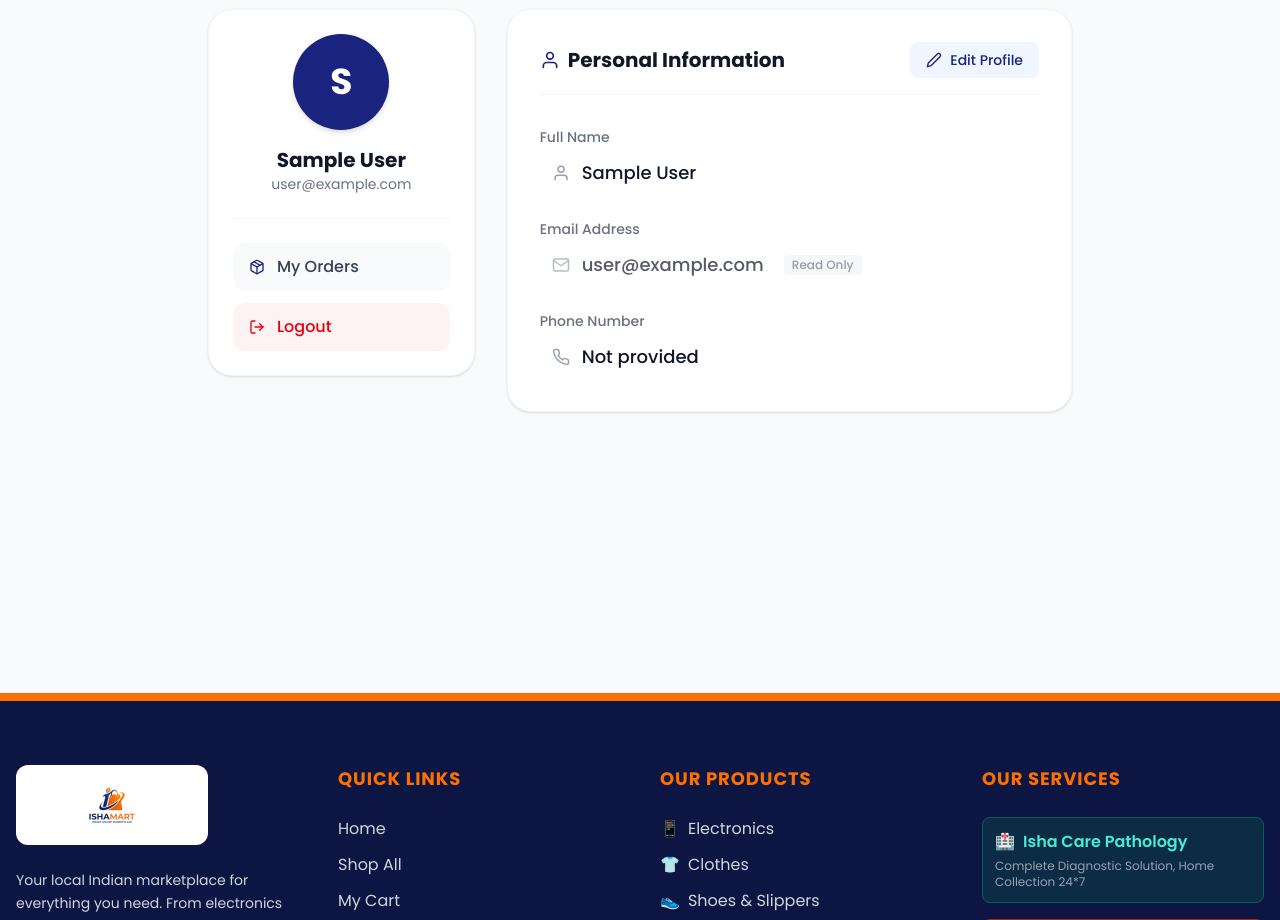
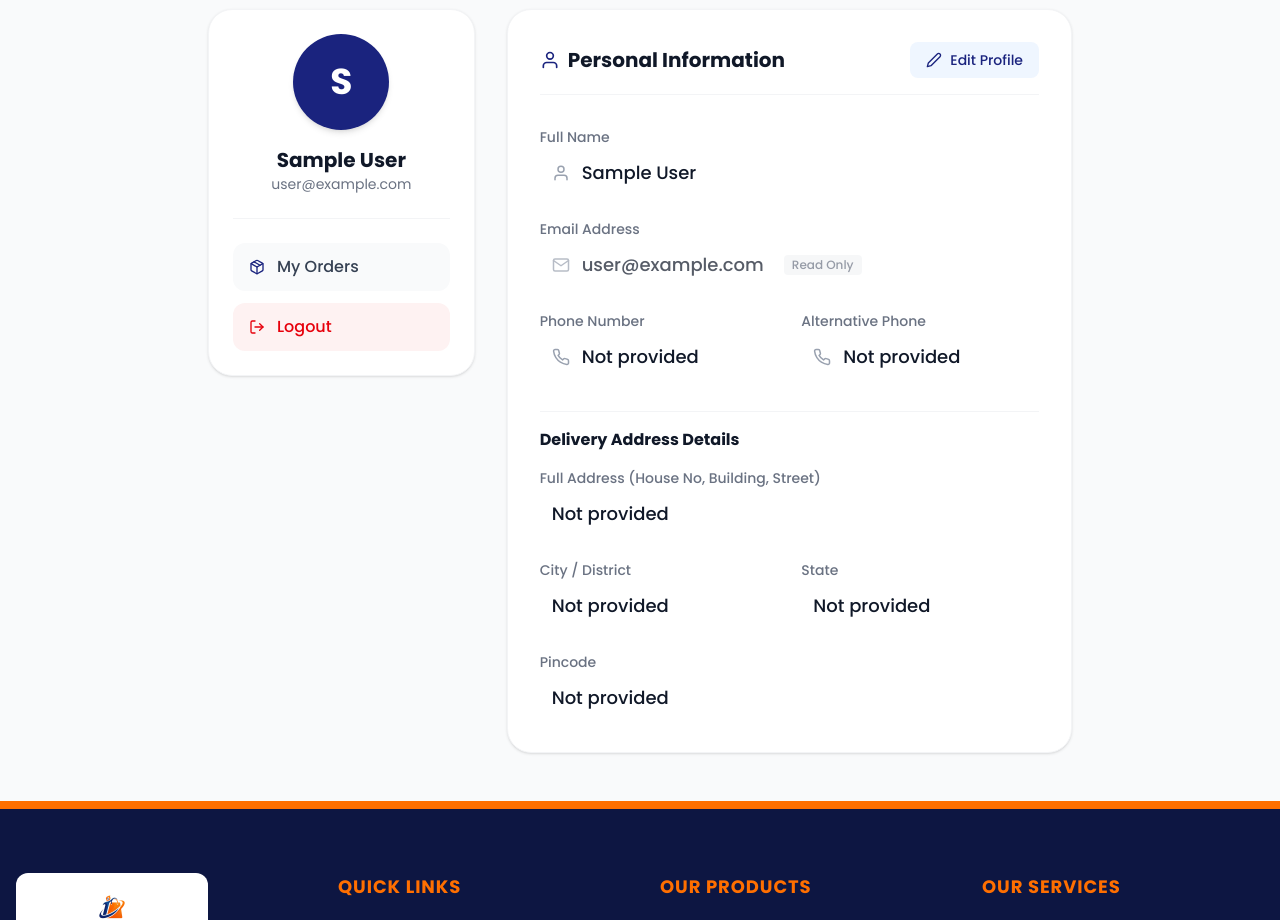
Before and after one commit to bloodydady/Ishamart, a Next.js app: page /profile in a window 1280 px wide. Shown: the part 260-1180 px from the top of the page. Built offline with nearby package versions, Linux system fonts and the light colour scheme; no server answers; the database is empty; sample sign-in values are in the browser's storage.

Commit message:
Update user profile to include full delivery details and prefill checkout

```diff
--- a/app/checkout/page.js
+++ b/app/checkout/page.js
@@ -39,6 +39,9 @@ export default function CheckoutPage() {
         ...prev,
         name: userProfile.name || '',
         phone: userProfile.phone || '',
+        address: userProfile.address || '',
+        city: userProfile.city || '',
+        pincode: userProfile.pincode || '',
       }));
     } else if (user) {
       setFormData(prev => ({
--- a/app/profile/page.js
+++ b/app/profile/page.js
@@ -15,7 +15,7 @@ export default function ProfilePage() {
   const { user, userProfile, loading, refreshProfile } = useAuth();
 
   const [isEditing, setIsEditing] = useState(false);
-  const [formData, setFormData] = useState({ name: '', phone: '' });
+  const [formData, setFormData] = useState({ name: '', phone: '', altPhone: '', address: '', city: '', state: '', pincode: '' });
   const [isSaving, setIsSaving] = useState(false);
   const [mounted, setMounted] = useState(false);
 
@@ -33,12 +33,22 @@ export default function ProfilePage() {
     if (userProfile) {
       setFormData({
         name: userProfile.name || '',
-        phone: userProfile.phone || ''
+        phone: userProfile.phone || '',
+        altPhone: userProfile.altPhone || '',
+        address: userProfile.address || '',
+        city: userProfile.city || '',
+        state: userProfile.state || '',
+        pincode: userProfile.pincode || ''
       });
     } else if (user) {
       setFormData({
         name: user.displayName || '',
-        phone: ''
+        phone: '',
+        altPhone: '',
+        address: '',
+        city: '',
+        state: '',
+        pincode: ''
       });
     }
   }, [userProfile, user]);
@@ -142,8 +152,8 @@ export default function ProfilePage() {
                 )}
               </div>
 
-              <div className="space-y-6">
-                <div>
+              <div className="grid grid-cols-1 md:grid-cols-2 gap-6">
+                <div className="col-span-1 md:col-span-2">
                   <label className="block text-sm font-medium text-gray-500 mb-1">Full Name</label>
                   {isEditing ? (
                     <div className="relative">
@@ -164,7 +174,7 @@ export default function ProfilePage() {
                   )}
                 </div>
 
-                <div>
+                <div className="col-span-1 md:col-span-2">
                   <label className="block text-sm font-medium text-gray-500 mb-1">Email Address</label>
                   <div className="text-lg font-medium text-gray-900 px-3 py-2 flex items-center gap-3 opacity-70">
                     <FiMail className="text-gray-400" /> {user.email}
@@ -193,6 +203,97 @@ export default function ProfilePage() {
                     </div>
                   )}
                 </div>
+
+                <div>
+                  <label className="block text-sm font-medium text-gray-500 mb-1">Alternative Phone</label>
+                  {isEditing ? (
+                    <div className="relative">
+                      <div className="absolute inset-y-0 left-0 pl-3 flex items-center pointer-events-none">
+                        <FiPhone className="text-gray-400" />
+                      </div>
+                      <input
+                        type="tel"
+                        value={formData.altPhone}
+                        onChange={(e) => setFormData({...formData, altPhone: e.target.value})}
+                        className="pl-10 w-full px-4 py-2.5 rounded-xl border border-[var(--color-primary)] focus:ring-2 focus:ring-[var(--color-primary)] outline-none bg-blue-50/30"
+                        placeholder="Optional"
+                      />
+                    </div>
+                  ) : (
+                    <div className="text-lg font-medium text-gray-900 px-3 py-2 flex items-center gap-3">
+                      <FiPhone className="text-gray-400" /> {userProfile?.altPhone || 'Not provided'}
+                    </div>
+                  )}
+                </div>
+
+                <div className="col-span-1 md:col-span-2 pt-4 border-t border-gray-100 mt-2">
+                  <h4 className="font-bold text-gray-900 mb-4">Delivery Address Details</h4>
+                  <label className="block text-sm font-medium text-gray-500 mb-1">Full Address (House No, Building, Street)</label>
+                  {isEditing ? (
+                    <textarea
+                      rows="3"
+                      value={formData.address}
+                      onChange={(e) => setFormData({...formData, address: e.target.value})}
+                      className="w-full px-4 py-2.5 rounded-xl border border-[var(--color-primary)] focus:ring-2 focus:ring-[var(--color-primary)] outline-none bg-blue-50/30 resize-none"
+                      placeholder="Enter full address"
+                    ></textarea>
+                  ) : (
+                    <div className="text-lg font-medium text-gray-900 px-3 py-2">
+                      {userProfile?.address || 'Not provided'}
+                    </div>
+                  )}
+                </div>
+
+                <div>
+                  <label className="block text-sm font-medium text-gray-500 mb-1">City / District</label>
+                  {isEditing ? (
+                    <input
+                      type="text"
+                      value={formData.city}
+                      onChange={(e) => setFormData({...formData, city: e.target.value})}
+                      className="w-full px-4 py-2.5 rounded-xl border border-[var(--color-primary)] focus:ring-2 focus:ring-[var(--color-primary)] outline-none bg-blue-50/30"
+                      placeholder="e.g. Lucknow"
+                    />
+                  ) : (
+                    <div className="text-lg font-medium text-gray-900 px-3 py-2">
+                      {userProfile?.city || 'Not provided'}
+                    </div>
+                  )}
+                </div>
+
+                <div>
+                  <label className="block text-sm font-medium text-gray-500 mb-1">State</label>
+                  {isEditing ? (
+                    <input
+                      type="text"
+                      value={formData.state}
+                      onChange={(e) => setFormData({...formData, state: e.target.value})}
+                      className="w-full px-4 py-2.5 rounded-xl border border-[var(--color-primary)] focus:ring-2 focus:ring-[var(--color-primary)] outline-none bg-blue-50/30"
+                      placeholder="e.g. Uttar Pradesh"
+                    />
+                  ) : (
+                    <div className="text-lg font-medium text-gray-900 px-3 py-2">
+                      {userProfile?.state || 'Not provided'}
+                    </div>
+                  )}
+                </div>
+
+                <div>
+                  <label className="block text-sm font-medium text-gray-500 mb-1">Pincode</label>
+                  {isEditing ? (
+                    <input
+                      type="text"
+                      value={formData.pincode}
+                      onChange={(e) => setFormData({...formData, pincode: e.target.value})}
+                      className="w-full px-4 py-2.5 rounded-xl border border-[var(--color-primary)] focus:ring-2 focus:ring-[var(--color-primary)] outline-none bg-blue-50/30"
+                      placeholder="6-digit pincode"
+                    />
+                  ) : (
+                    <div className="text-lg font-medium text-gray-900 px-3 py-2">
+                      {userProfile?.pincode || 'Not provided'}
+                    </div>
+                  )}
+                </div>
               </div>
 
             </div>
```
